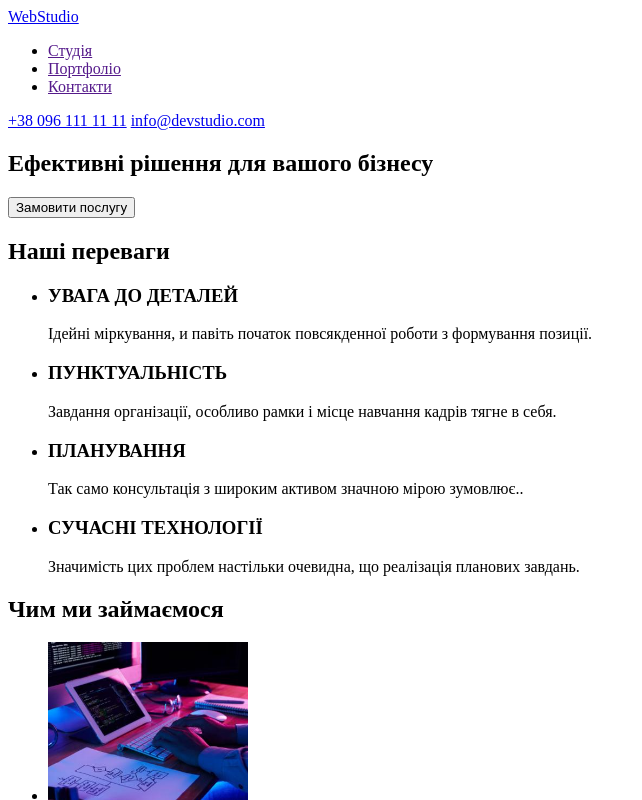
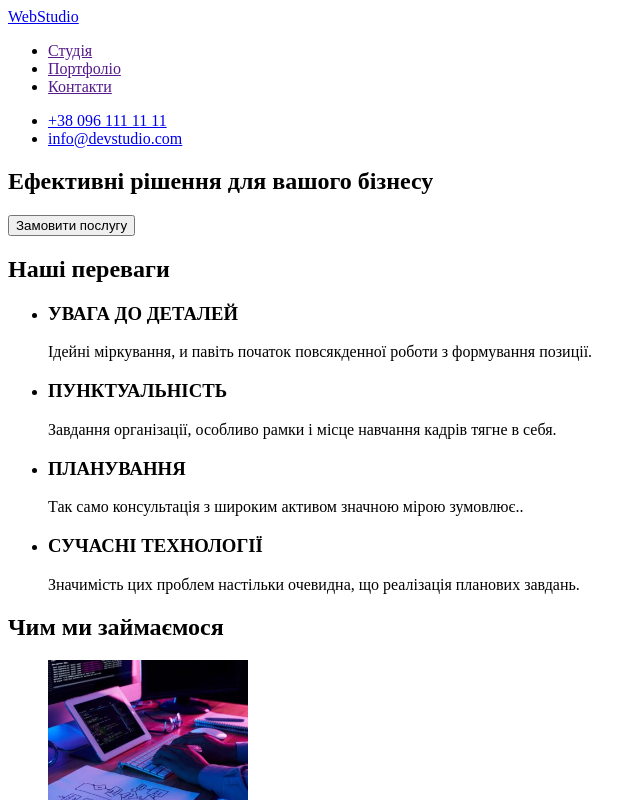
Before and after one commit to DmytroNadolynskyi/goit-markup-hw-01, a plain HTML site: page index.html in a window 1280 px wide. Shown: the top 800 px of the page, without its empty margins (0-642 px from the left). Drawn offline with Linux system fonts and the light colour scheme.

Commit message:
Убрал div

```diff
--- a/index.html
+++ b/index.html
@@ -16,11 +16,17 @@
           <li><a href="">Контакти</a></li>
         </ul>
       </nav>
-      <div>
+      <ul>
+        <li>
+
         <a href="tel:+380961111111">+38 096 111 11 11</a>
+        </li>
+
+        <li>
 
         <a href="mailto:info@devstudio.com">info@devstudio.com</a>
-      </div>
+        </li>
+    </ul>
     </header>
     <main>
       <div>
@@ -93,14 +99,14 @@
     </main>
     <footer>
       <a href="/"> WebStudio </a>
-      <div>
+
         <address>
           м. Київ, пр-т Лесі Українки, 26
 
           <a href="mailto:info@devstudio.com">info@devstudio.com</a>
           <a href="tel:+380961111111">+38 096 111 11 11</a>
         </address>
-      </div>
+
     </footer>
   </body>
 </html>
```
